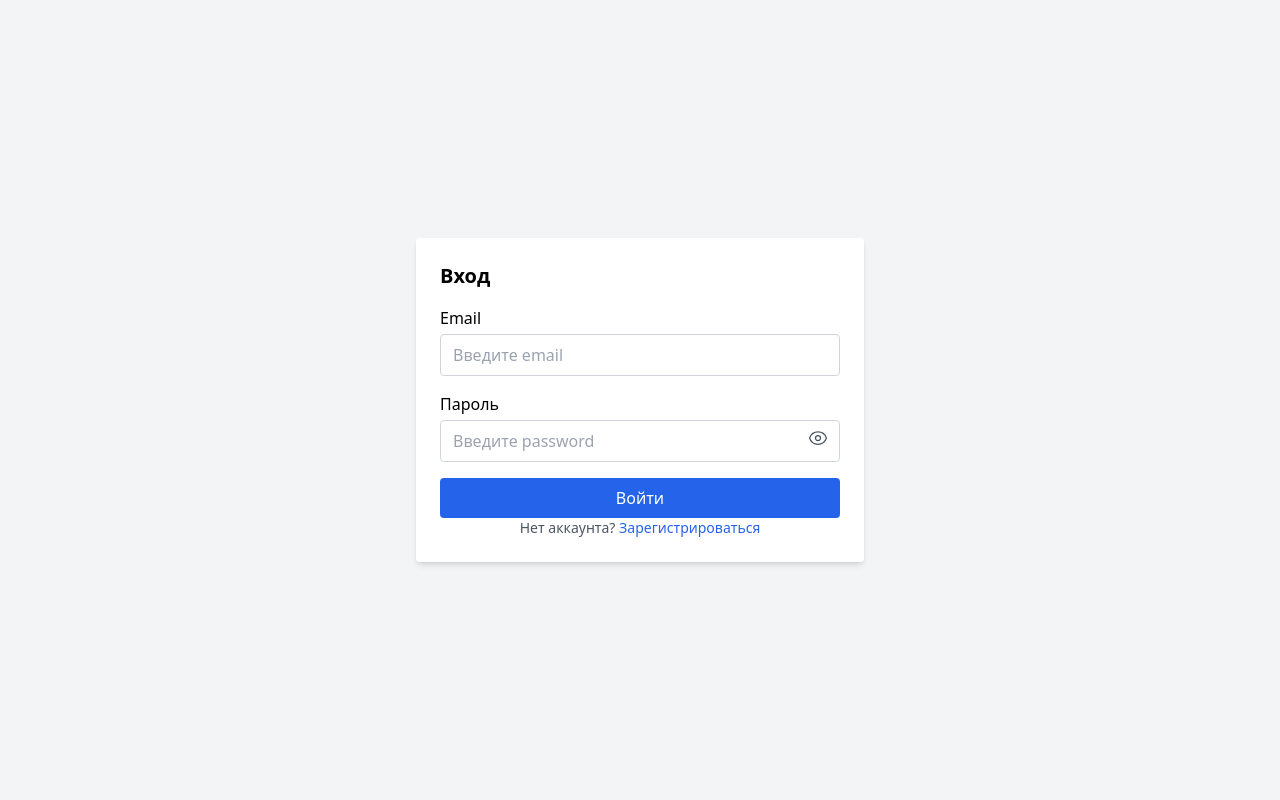
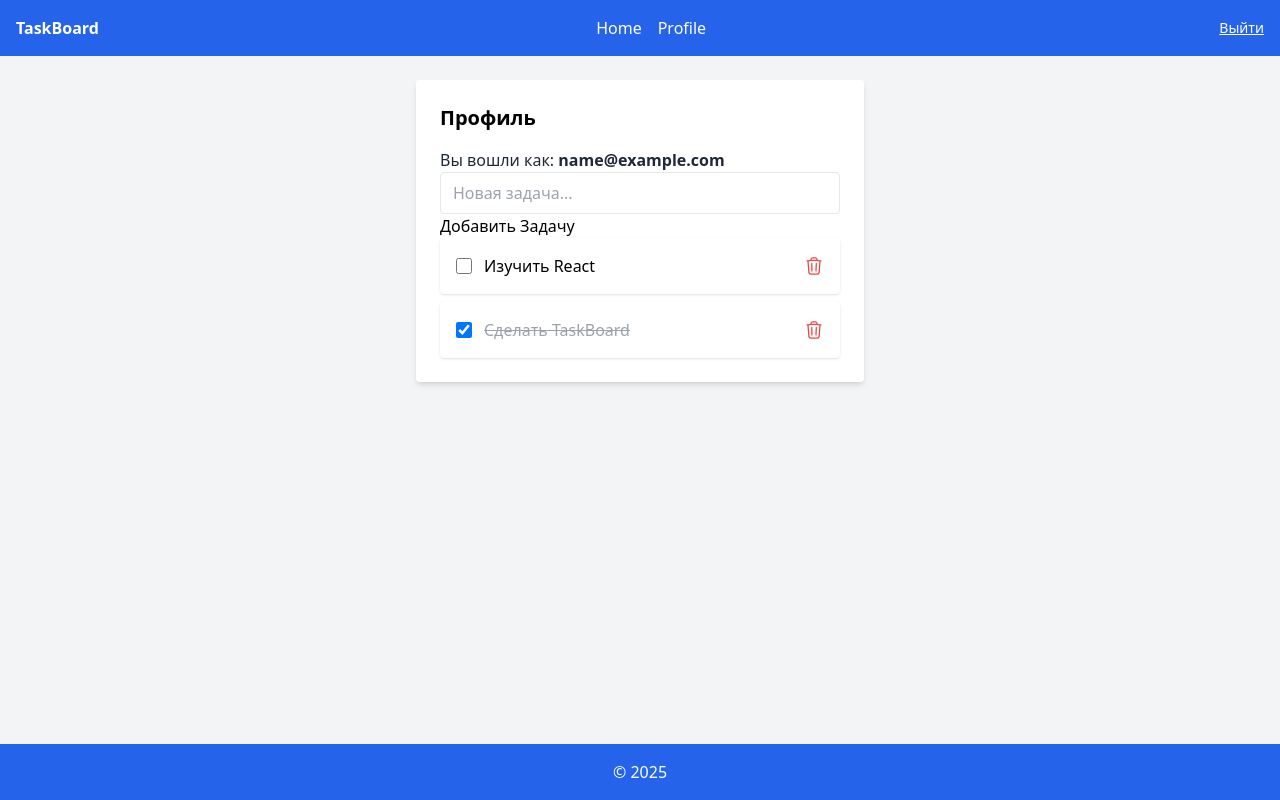
Before and after one commit to AlexsandrZolotarev/TaskBoard, a React (Vite) app: page /#/profile in a window 1280 px wide. Before the commit this address led to /#/login. Built offline with nearby package versions, Linux system fonts and the light colour scheme; sample sign-in values are in the browser's storage.

Commit message:
feat(task): add task deletion with confirmation icon

```diff
--- a/src/pages/TaskBoard.tsx
+++ b/src/pages/TaskBoard.tsx
@@ -1,3 +1,4 @@
+import { TrashIcon } from "@heroicons/react/24/outline";
 import { useState } from "react";
 
 type TaskType = {
@@ -22,9 +23,12 @@ export const TaskBoard = () => {
   };
   const AddTask = () => {
     const trimmed = value.trim();
-    if(!trimmed) return;
+    if (!trimmed) return;
     setTasks([...tasks, { id: Date.now(), title: value, isDone: false }]);
     setValue("");
+  };
+  const DeleteTask = (id: number) => {
+    setTasks(tasks.filter((task) => task.id !== id));
   };
   return (
     <div>
@@ -58,6 +62,11 @@ export const TaskBoard = () => {
                 {task.title}
               </span>
             </label>
+
+            <TrashIcon
+              className="w-5 h-5 text-red-500 hover:text-red-700 cursor-pointer"
+              onClick={() => DeleteTask(task.id)}
+            />
           </li>
         ))}
       </ul>
```
